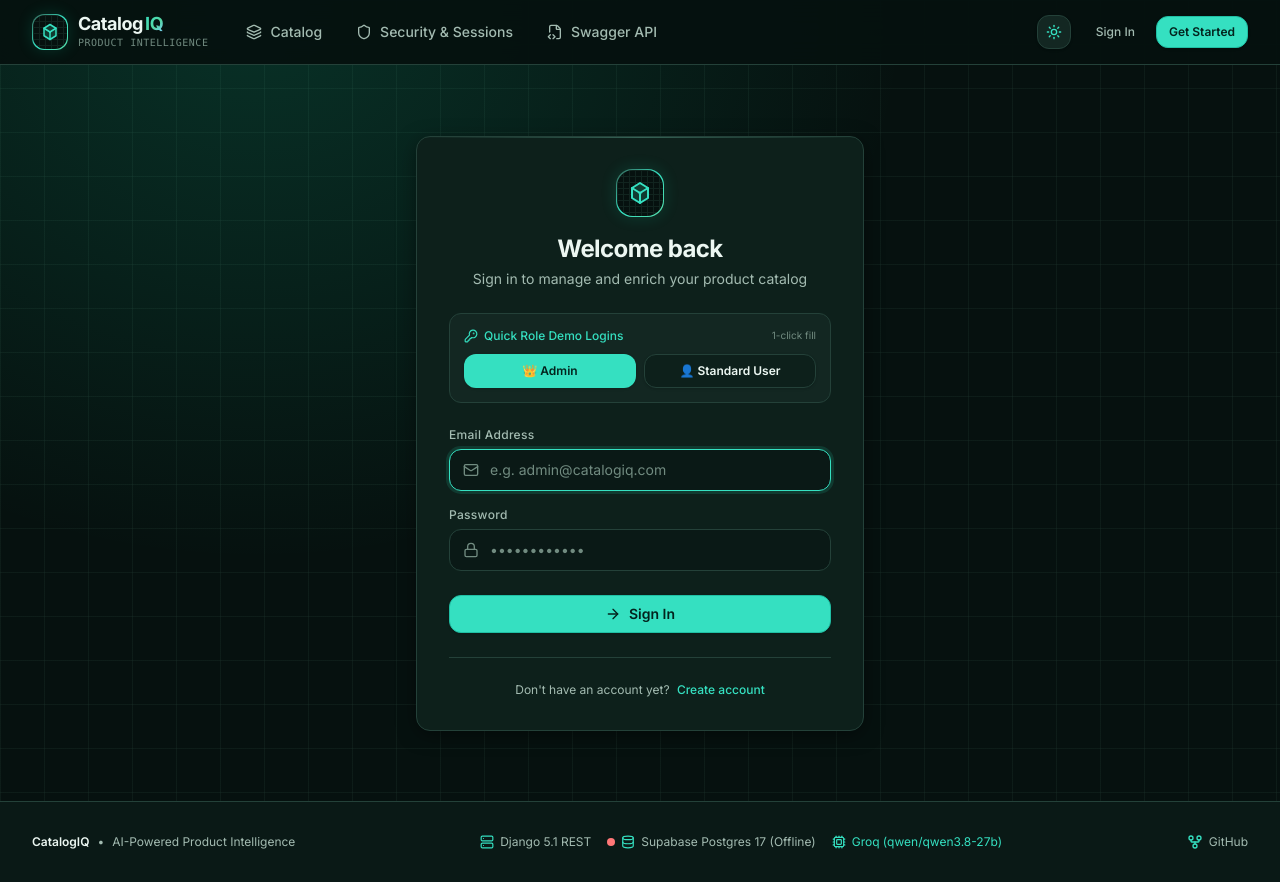
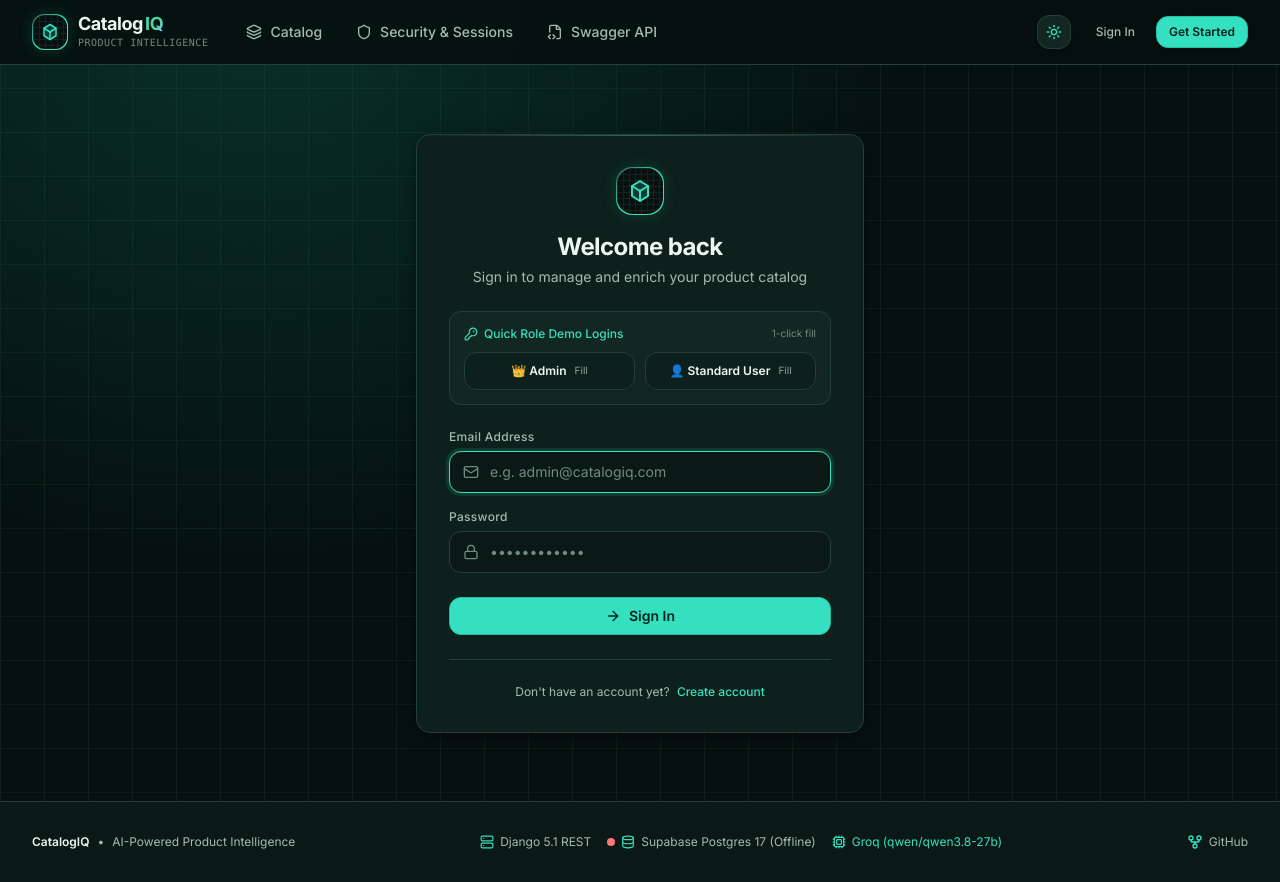
Before and after one commit to Vishwajitp18/CatalogIQ, a React (Vite) app in the folder frontend/: page /login in a window 1280 px wide. Built offline with nearby package versions, Linux system fonts and the light colour scheme; no server answers.

Commit message:
fix(ui): improve relevance sort label clarity and add tactile feedback to demo login buttons

```diff
--- a/frontend/src/components/ai/AiSearchBar.jsx
+++ b/frontend/src/components/ai/AiSearchBar.jsx
@@ -1,7 +1,23 @@
 import React, { useState } from 'react'
-import { Sparkles, ArrowRight, X, Cpu, Tag, IndianRupee, BrainCircuit } from 'lucide-react'
+import { Sparkles, ArrowRight, X, Cpu, Tag, IndianRupee, BrainCircuit, ArrowUpDown } from 'lucide-react'
 import { Button } from '../ui/Button'
 import { Badge } from '../ui/Badge'
+
+const formatSortLabel = (sortBy) => {
+  switch (sortBy) {
+    case 'price_asc':
+      return 'Price: Low to High'
+    case 'price_desc':
+      return 'Price: High to Low'
+    case 'newest':
+      return 'Newest Arrivals'
+    case 'name_asc':
+      return 'Name: A to Z'
+    case 'relevance':
+    default:
+      return 'Best Match'
+  }
+}
 
 export const AiSearchBar = ({
   onSearch,
@@ -125,6 +141,20 @@
         const terms = interpretation.search_terms || interpretation.keywords || []
         const notes = interpretation.notes || []
 
+        const hasSpecificCriteria =
+          Boolean(brandLabel) ||
+          Boolean(categoryLabel) ||
+          terms.length > 0 ||
+          interpretation.min_price != null ||
+          interpretation.max_price != null
+
+        const displayNotes = [...notes]
+        if (!hasSpecificCriteria) {
+          displayNotes.unshift(
+            `No specific category, brand, or price constraints detected for "${activeQuery || query || 'query'}". Displaying catalog ordered by Best Match.`
+          )
+        }
+
         return (
           <div
             className="rounded-2xl p-5 border space-y-3 animate-in fade-in zoom-in-95 duration-200"
@@ -194,17 +224,28 @@
               )}
 
               {interpretation.sort_by && (
-                <Badge variant="neutral" className="gap-1">
-                  <span>Sort: {interpretation.sort_by}</span>
+                <Badge
+                  variant="neutral"
+                  className="gap-1.5"
+                  title="Products sorted by match relevance and latest arrivals"
+                >
+                  <ArrowUpDown className="w-3 h-3 text-[var(--accent)]" />
+                  <span>
+                    Sort: <strong>{formatSortLabel(interpretation.sort_by)}</strong>
+                  </span>
                 </Badge>
               )}
             </div>
 
-            {notes.length > 0 && (
-              <div className="text-xs space-y-1 pt-1" style={{ color: 'var(--text-muted)' }}>
-                {notes.map((note, idx) => (
-                  <p key={idx} className="italic">
-                    ℹ️ {note}
+            {displayNotes.length > 0 && (
+              <div
+                className="text-xs space-y-1.5 pt-2 border-t border-[var(--border)]"
+                style={{ color: 'var(--text-muted)' }}
+              >
+                {displayNotes.map((note, idx) => (
+                  <p key={idx} className="flex items-start gap-1.5 leading-relaxed">
+                    <span className="text-[var(--accent)] font-semibold shrink-0">ℹ️</span>
+                    <span>{note}</span>
                   </p>
                 ))}
               </div>
--- a/frontend/src/pages/auth/LoginPage.jsx
+++ b/frontend/src/pages/auth/LoginPage.jsx
@@ -1,6 +1,6 @@
 import React, { useState, useEffect, useMemo } from 'react'
 import { Link, useNavigate, useLocation } from 'react-router-dom'
-import { Mail, Lock, ArrowRight, KeyRound, ShieldAlert } from 'lucide-react'
+import { Mail, Lock, ArrowRight, KeyRound, ShieldAlert, Check } from 'lucide-react'
 import { useAuth } from '../../context/AuthContext'
 import { BentoCard } from '../../components/ui/BentoCard'
 import { Button } from '../../components/ui/Button'
@@ -42,6 +42,8 @@
   const [password, setPassword] = useState('')
   const [error, setError] = useState('')
   const [isLoading, setIsLoading] = useState(false)
+  const [activeDemoRole, setActiveDemoRole] = useState(null)
+  const [pressedButton, setPressedButton] = useState(null)
 
   // Redirect if already authenticated
   useEffect(() => {
@@ -73,12 +75,29 @@
     setEmail('admin@catalogiq.com')
     setPassword('AdminPass123!')
     setError('')
+    setActiveDemoRole('admin')
+    setPressedButton('admin')
+    setTimeout(() => setPressedButton(null), 300)
   }
 
   const handleFillUser = () => {
     setEmail('user@catalogiq.com')
     setPassword('UserPass123!')
     setError('')
+    setActiveDemoRole('user')
+    setPressedButton('user')
+    setTimeout(() => setPressedButton(null), 300)
+  }
+
+  const handleEmailChange = (val) => {
+    setEmail(val)
+    if (activeDemoRole === 'admin' && val !== 'admin@catalogiq.com') setActiveDemoRole(null)
+    if (activeDemoRole === 'user' && val !== 'user@catalogiq.com') setActiveDemoRole(null)
+  }
+
+  const handlePasswordChange = (val) => {
+    setPassword(val)
+    if (activeDemoRole) setActiveDemoRole(null)
   }
 
   return (
@@ -115,45 +134,68 @@
 
           {/* Quick Demo Login Pills */}
           <div
-            className="mb-6 p-3.5 rounded-xl border space-y-2.5"
+            className="mb-6 p-3.5 rounded-xl border space-y-2.5 transition-colors"
             style={{
               backgroundColor: 'var(--surface-muted)',
               borderColor: 'var(--border)',
             }}
           >
-            <div className="flex items-center justify-between text-xs" style={{ color: 'var(--accent)' }}>
-              <div className="flex items-center gap-1.5 font-medium">
+            <div className="flex items-center justify-between text-xs">
+              <div className="flex items-center gap-1.5 font-medium" style={{ color: 'var(--accent)' }}>
                 <KeyRound className="w-3.5 h-3.5 shrink-0" />
                 <span>Quick Role Demo Logins</span>
               </div>
-              <span className="text-[10px]" style={{ color: 'var(--text-subtle)' }}>1-click fill</span>
+              {activeDemoRole ? (
+                <span className="text-[10px] font-semibold text-[var(--accent)] flex items-center gap-1 animate-in fade-in zoom-in-95 duration-150">
+                  <Check className="w-3 h-3 stroke-[2.5]" />
+                  <span>{activeDemoRole === 'admin' ? 'Admin' : 'User'} filled</span>
+                </span>
+              ) : (
+                <span className="text-[10px]" style={{ color: 'var(--text-subtle)' }}>
+                  1-click fill
+                </span>
+              )}
             </div>
 
-            <div className="grid grid-cols-2 gap-2">
+            <div className="grid grid-cols-2 gap-2.5">
               <button
                 type="button"
                 onClick={handleFillAdmin}
-                className="flex items-center justify-center gap-1.5 p-2 rounded-xl text-xs font-semibold transition-all shadow-sm group"
-                style={{
-                  backgroundColor: 'var(--accent)',
-                  color: 'var(--accent-foreground)',
-                }}
-                title="Admin: All rights across the catalog"
+                className={`relative flex items-center justify-center gap-1.5 py-2.5 px-3 rounded-xl text-xs font-semibold cursor-pointer select-none transition-all duration-150 active:scale-[0.93] active:translate-y-[1px] shadow-sm hover:shadow-md ${
+                  pressedButton === 'admin' ? 'scale-[0.94] ring-2 ring-[var(--accent)]' : ''
+                } ${
+                  activeDemoRole === 'admin'
+                    ? 'bg-[var(--accent)] text-[var(--accent-foreground)] ring-2 ring-[var(--accent)] ring-offset-2 ring-offset-[var(--surface-muted)] shadow-md'
+                    : 'bg-[var(--surface)] text-[var(--text)] border border-[var(--border)] hover:border-[var(--border-strong)] hover:bg-[var(--surface-hover)]'
+                }`}
+                title="Admin: All rights across the catalog (admin@catalogiq.com)"
               >
                 <span>👑 Admin</span>
+                {activeDemoRole === 'admin' ? (
+                  <Check className="w-3.5 h-3.5 stroke-[2.5] animate-in zoom-in-50 duration-150" />
+                ) : (
+                  <span className="text-[10px] opacity-60 font-normal ml-0.5">Fill</span>
+                )}
               </button>
+
               <button
                 type="button"
                 onClick={handleFillUser}
-                className="flex items-center justify-center gap-1.5 p-2 rounded-xl text-xs font-semibold border transition-all shadow-sm group"
-                style={{
-                  backgroundColor: 'var(--surface)',
-                  borderColor: 'var(--border)',
-                  color: 'var(--text)',
-                }}
-                title="Standard User: Owns only their products, read-only on others"
+                className={`relative flex items-center justify-center gap-1.5 py-2.5 px-3 rounded-xl text-xs font-semibold cursor-pointer select-none transition-all duration-150 active:scale-[0.93] active:translate-y-[1px] shadow-sm hover:shadow-md ${
+                  pressedButton === 'user' ? 'scale-[0.94] ring-2 ring-[var(--accent)]' : ''
+                } ${
+                  activeDemoRole === 'user'
+                    ? 'bg-[var(--accent)] text-[var(--accent-foreground)] ring-2 ring-[var(--accent)] ring-offset-2 ring-offset-[var(--surface-muted)] shadow-md'
+                    : 'bg-[var(--surface)] text-[var(--text)] border border-[var(--border)] hover:border-[var(--border-strong)] hover:bg-[var(--surface-hover)]'
+                }`}
+                title="Standard User: Owns only their products, read-only on others (user@catalogiq.com)"
               >
                 <span>👤 Standard User</span>
+                {activeDemoRole === 'user' ? (
+                  <Check className="w-3.5 h-3.5 stroke-[2.5] animate-in zoom-in-50 duration-150" />
+                ) : (
+                  <span className="text-[10px] opacity-60 font-normal ml-0.5">Fill</span>
+                )}
               </button>
             </div>
           </div>
@@ -173,7 +215,7 @@
               icon={Mail}
               placeholder="e.g. admin@catalogiq.com"
               value={email}
-              onChange={(e) => setEmail(e.target.value)}
+              onChange={(e) => handleEmailChange(e.target.value)}
             />
 
             <Input
@@ -183,7 +225,7 @@
               icon={Lock}
               placeholder="••••••••••••"
               value={password}
-              onChange={(e) => setPassword(e.target.value)}
+              onChange={(e) => handlePasswordChange(e.target.value)}
             />
 
             <div className="pt-2">
```
